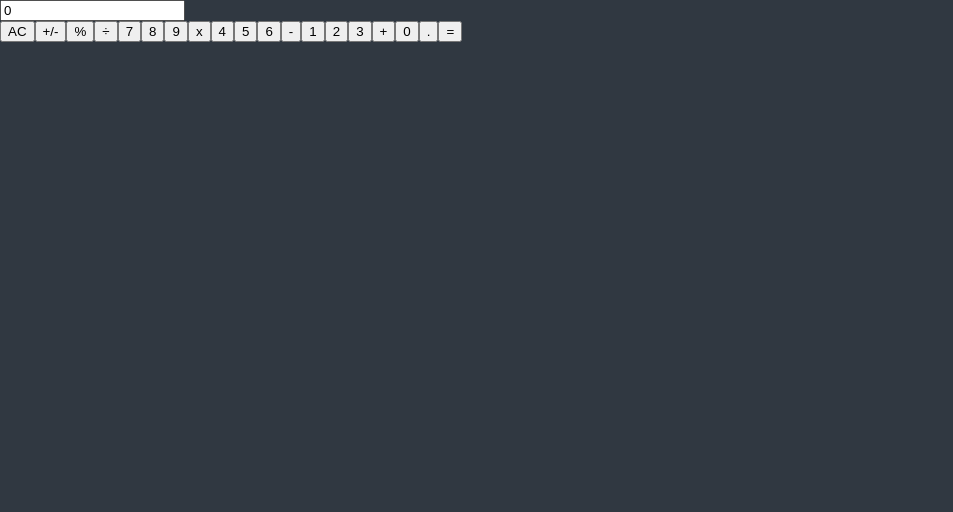
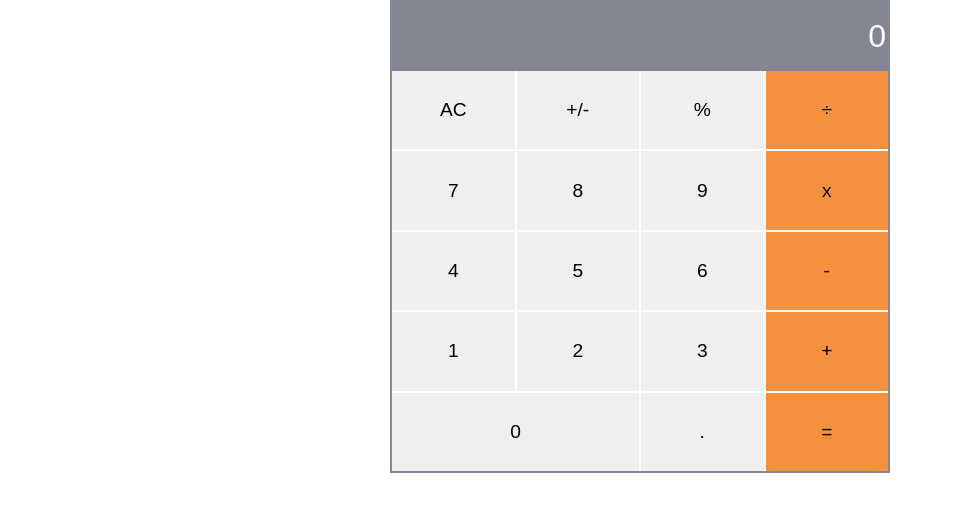
Before and after one commit to fmanimashaun/math-magicians, a React (Create React App) app: page / in a window 1280 px wide. Shown: the top 512 px of the page, without its empty margins (0-953 px from the left). Built offline with nearby package versions, Linux system fonts and the light colour scheme; a web font is replaced by a local one.

Commit message:
Update page styling

```diff
--- /dev/null
+++ b/src/assets/scss/_calculator.scss
@@ -0,0 +1,55 @@
+@use './_colors.scss';
+
+.calculator {
+  width: 500px;
+  border: 2px solid colors.$light-gray;
+  margin-inline: auto;
+
+  &__display {
+    width: 100%;
+    background-color: colors.$light-gray;
+
+    &-input {
+      background: transparent;
+      font-size: 2rem;
+      width: 100%;
+      text-align: right;
+      padding-block: 1rem;
+      outline: none;
+      border: none;
+      color: colors.$light;
+    }
+  }
+
+  &__keypad {
+    width: 100%;
+    min-height: 400px;
+    display: flex;
+    flex-flow: row wrap;
+    gap: 2px;
+
+    &-btn {
+      flex-basis: calc((100% - 6px)/4);
+      padding: 0;
+      border-radius: 0;
+      font-size: 1.2rem;
+      border: none;
+
+      &.zero-btn {
+        flex-basis: calc((100% - 6px)/2 + 2px);
+      }
+
+      &.operation {
+        background-color: colors.$orange;
+
+        &:hover {
+          background-color: #b9712d;
+        }
+
+        &:active {
+          background-color: #864c1e;
+        }
+      }
+    }
+  }
+}
--- a/src/assets/scss/_colors.scss
+++ b/src/assets/scss/_colors.scss
@@ -1,6 +1,4 @@
 $light: #fff;
-$dark: #303841;
-$light-gray: #eee;
-$organge-700: #ee3900;
-$organge-500: #ff5722;
-$organge-300: #ff7e55;
+$dark: #000;
+$light-gray: #858693;
+$orange: #f5913e;
--- a/src/assets/scss/_fonts.scss
+++ b/src/assets/scss/_fonts.scss
@@ -2,9 +2,9 @@
 
 /* Robaga Rounded font */
 @font-face {
-  font-family: 'Robaga Rounded';
-  src: url("../fonts/robaga_rounded/Robaga_Rounded_Regular.otf") format('TrueType');
-  font-weight: normal;
+  font-family: 'Poppins', sans-serif;
+  src: url("../fonts/Poppins/Poppins-Regular.ttf") format('TrueType');
+  font-weight: 400;
 }
 
-$primary-ff: 'Robaga Rounded', 'Arial Black', 'Arial Bold', sans-serif;
+$primary-ff:'Poppins', sans-serif;
--- a/src/assets/scss/_global.scss
+++ b/src/assets/scss/_global.scss
@@ -21,8 +21,8 @@ body {
   margin: 0;
   padding: 0;
   font-family: fonts.$primary-ff;
-  font-weight: normal;
-  background-color: colors.$dark;
+  background-color: colors.$light;
+  color: colors.$dark;
 }
 
 .container {
--- a/src/assets/scss/colors.scss
+++ /dev/null
@@ -1,6 +0,0 @@
-$light: #fff;
-$dark: #303841;
-$light-gray: #eee;
-$organge-700: #ee3900;
-$organge-500: #ff5722;
-$organge-300: #ff7e55;
--- a/src/assets/scss/styles.scss
+++ b/src/assets/scss/styles.scss
@@ -3,3 +3,4 @@
 @use './global.scss';
 @use './_mixin.scss' as mixins;
 @use './_colors.scss';
+@use './calculator.scss';
```
